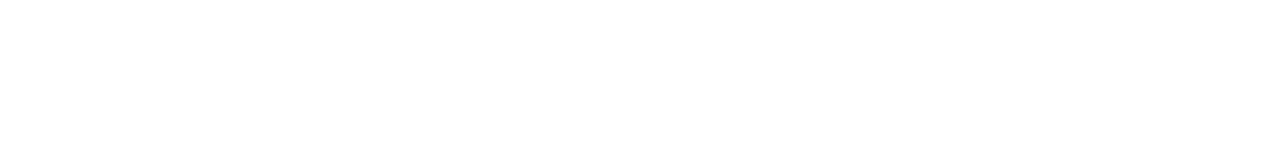
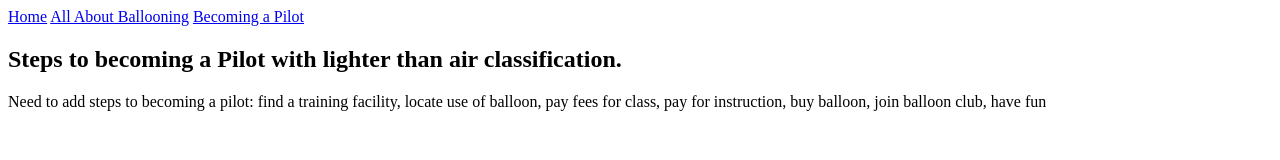
Before and after one commit to ajscieneaux/webdev130, a plain HTML site: page week02/test.html in a window 1280 px wide. Drawn offline with Linux system fonts and the light colour scheme.

Commit message:
added sine geader references

```diff
--- a/week02/test.html
+++ b/week02/test.html
@@ -3,9 +3,31 @@
 <head>
     <meta charset="UTF-8">
     <meta name="viewport" content="width=device-width, initial-scale=1.0">
-    <title>Document</title>
+    <title>Hot Air Ballooning</title>
 </head>
 <body>
+    <header>
+        <nav>
+           <a href="#">Home</a>
+           <a href="hab/">All About Ballooning</a>
+           <a href="hab/">Becoming a Pilot</a>
+        </nav>
+    </header>
 
+    <section>
+        <header>
+          <h1>Steps to becoming a Pilot with lighter than air classification.</h1>
+          <p> Need to add steps to becoming a pilot: find a training facility, locate use of balloon,
+            pay fees for class, pay for instruction, buy balloon, join balloon club, have fun
+          </p>
+
+        </header>
+    </section>
+    <main>
+
+    </main>
+    <footer>
+
+    </footer>
 </body>
 </html>
```
